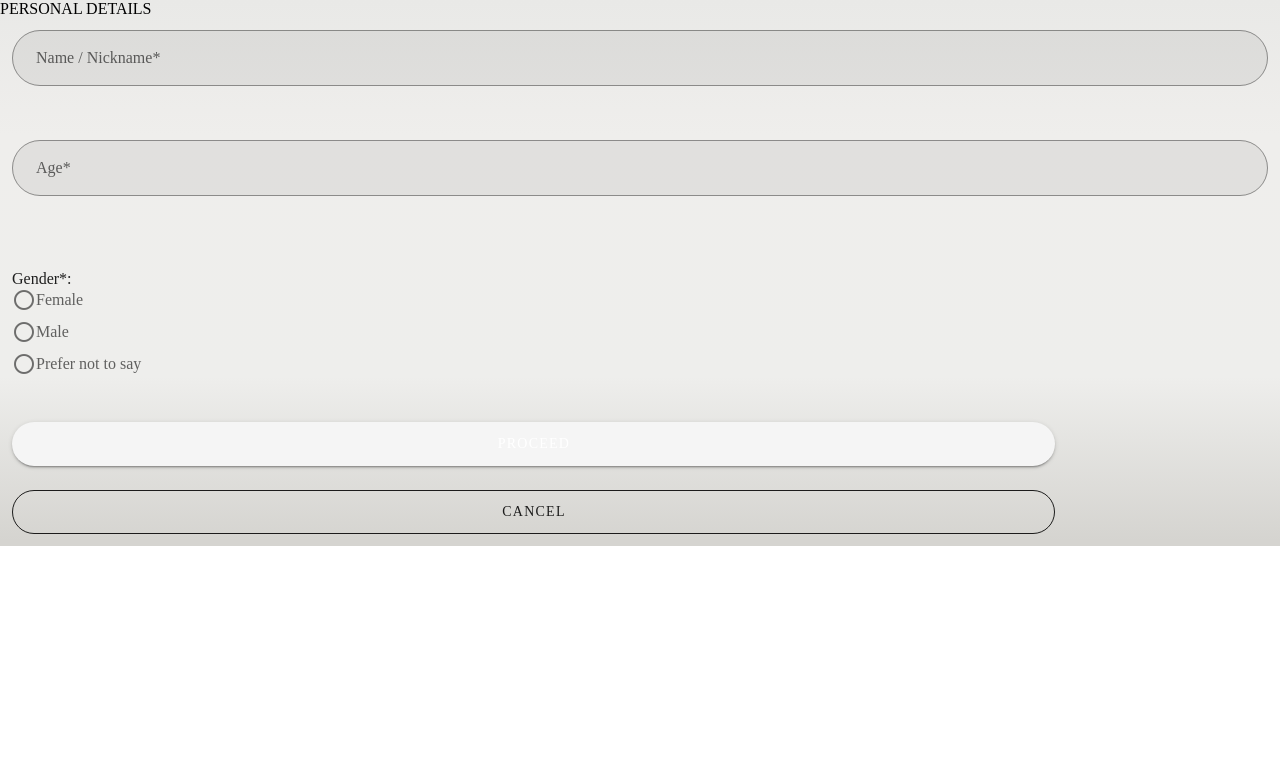
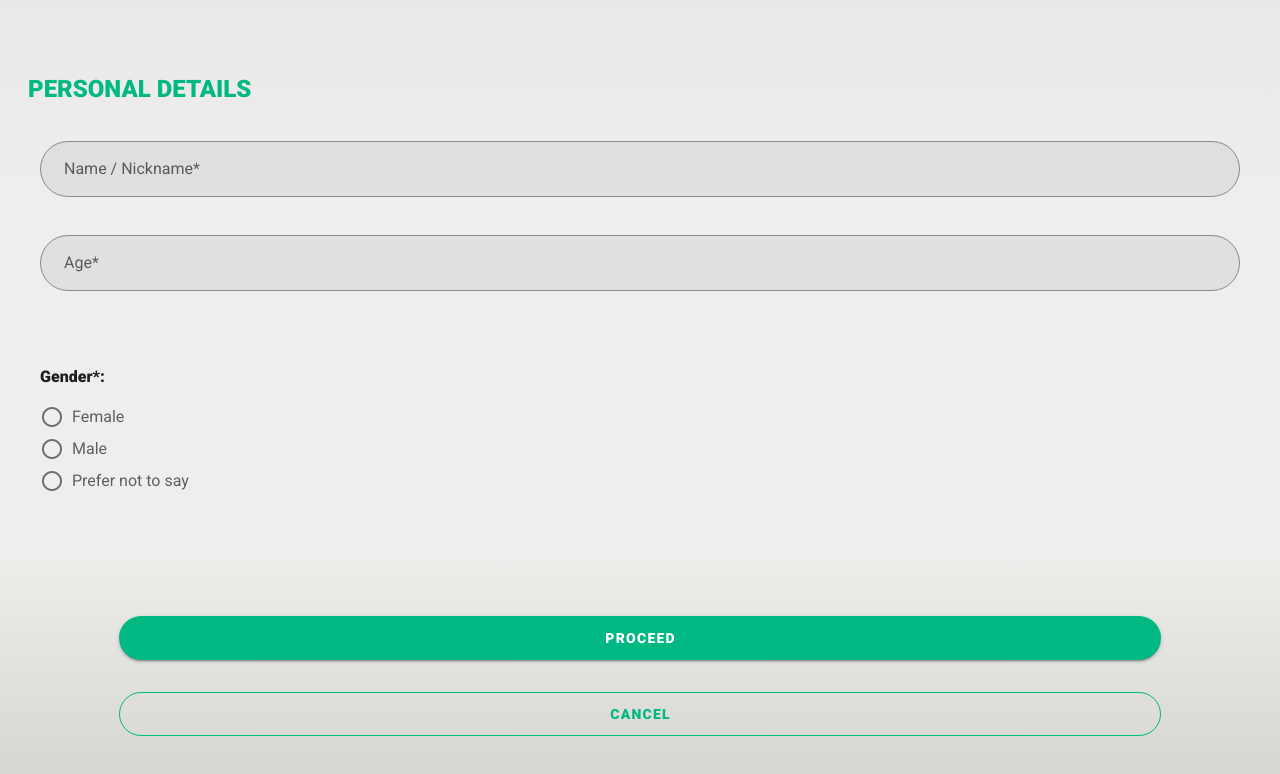
Before and after one commit to miggynowiggy/grapherson, a Vue app: page /signup/1 in a window 1280 px wide. Shown: the top 774 px of the page. Built offline with nearby package versions, Linux system fonts and the light colour scheme.

Commit message:
added gradient background on login and signup page

```diff
--- a/src/views/Login.vue
+++ b/src/views/Login.vue
@@ -1,4 +1,6 @@
 <template>
+	<v-app>
+		<v-main>
 			<v-container class="login-bg" fill-height fluid pa-10>
 				<v-form lazy-validation v-model="isFormValid">
 					<v-row align="center" justify="center" wrap>
@@ -84,6 +86,8 @@
 					</v-row>
 				</v-form>
 			</v-container>
+		</v-main>
+	</v-app>
 </template>
 
 <script>
--- a/src/views/Signup.vue
+++ b/src/views/Signup.vue
@@ -1,4 +1,6 @@
 <template>
+	<v-app>
+		<v-main>
 			<v-container fill-height fluid class="login-bg">
 				<v-row align="center" justify="center">
 					<personal-details
@@ -50,6 +52,8 @@
 					</v-col>
 				</v-row>
 			</v-container>
+		</v-main>
+	</v-app>
 </template>
 
 <script>
```
Lines whose indentation alone changed are shown as unchanged.
